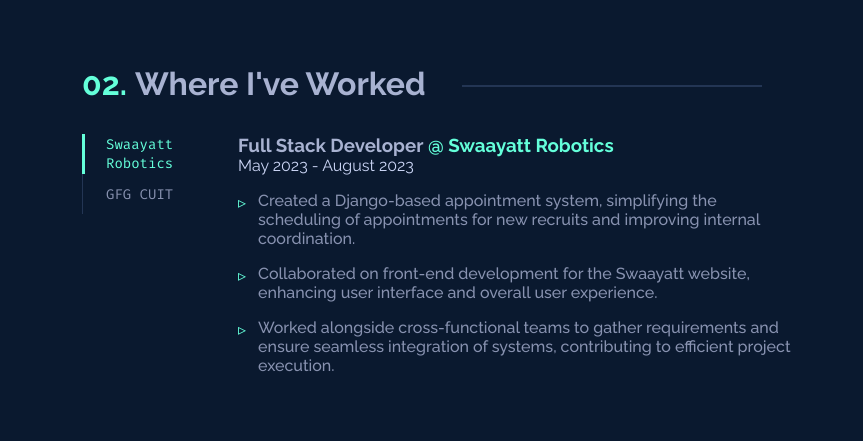
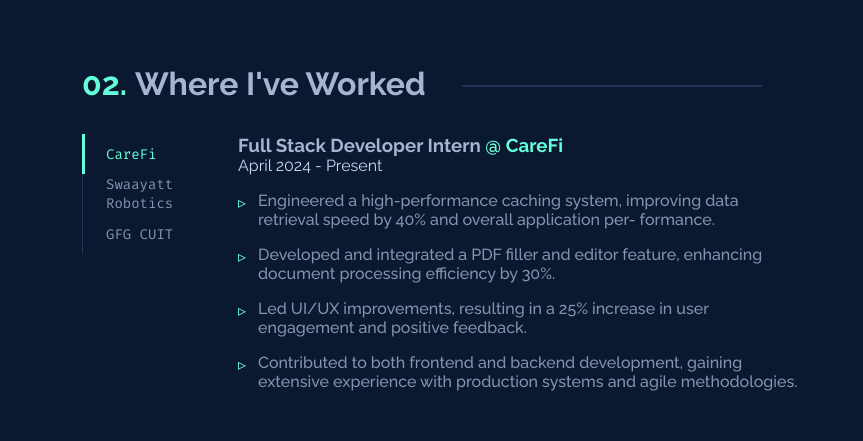
Before and after one commit to abhi-cyber/modern-portfolio, a Next.js app: page / in a window 1280 px wide. Shown: the part 1440-1881 px from the top of the page, without its empty margins (208-1071 px from the left). Built offline with nearby package versions, Linux system fonts and the light colour scheme.

Commit message:
Carefi exp added

```diff
--- a/src/sections/Experience.tsx
+++ b/src/sections/Experience.tsx
@@ -13,6 +13,19 @@
   }, [selected]);
 
   const expereinces = [
+    {
+      name: "CareFi",
+      role: "Full Stack Developer Intern",
+      url: "https://carefi.in/",
+      start: "April 2024",
+      end: "Present",
+      shortDescription: [
+        "Engineered a high-performance caching system, improving data retrieval speed by 40% and overall application per- formance.",
+        "Developed and integrated a PDF filler and editor feature, enhancing document processing efficiency by 30%.",
+        "Led UI/UX improvements, resulting in a 25% increase in user engagement and positive feedback.",
+        "Contributed to both frontend and backend development, gaining extensive experience with production systems and agile methodologies.",
+      ],
+    },
     {
       name: "Swaayatt Robotics",
       role: "Full Stack Developer",
```
